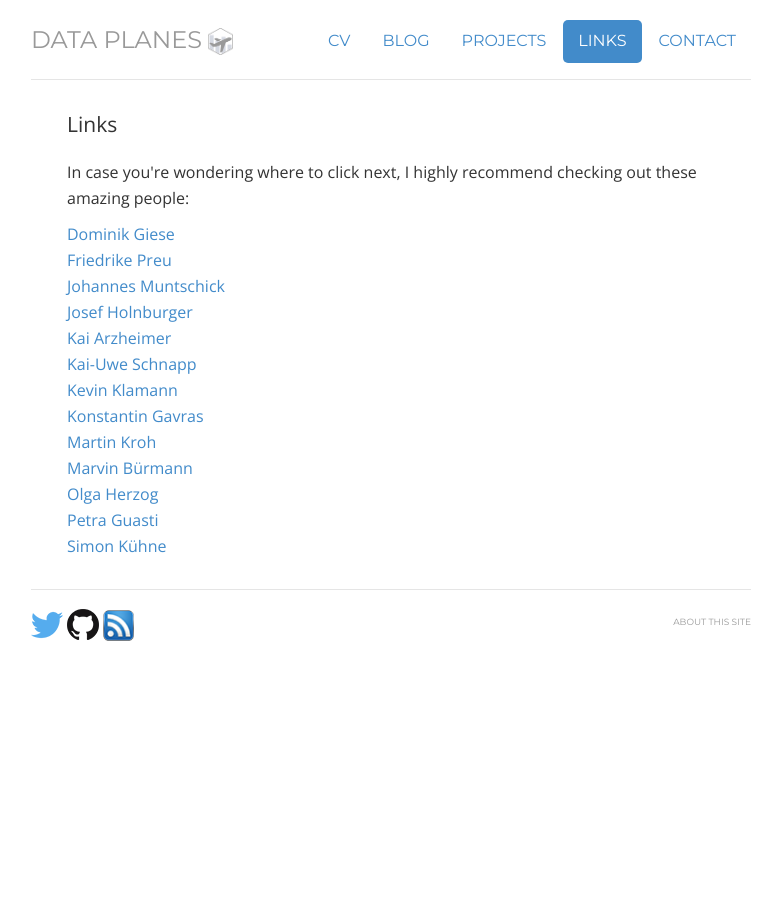
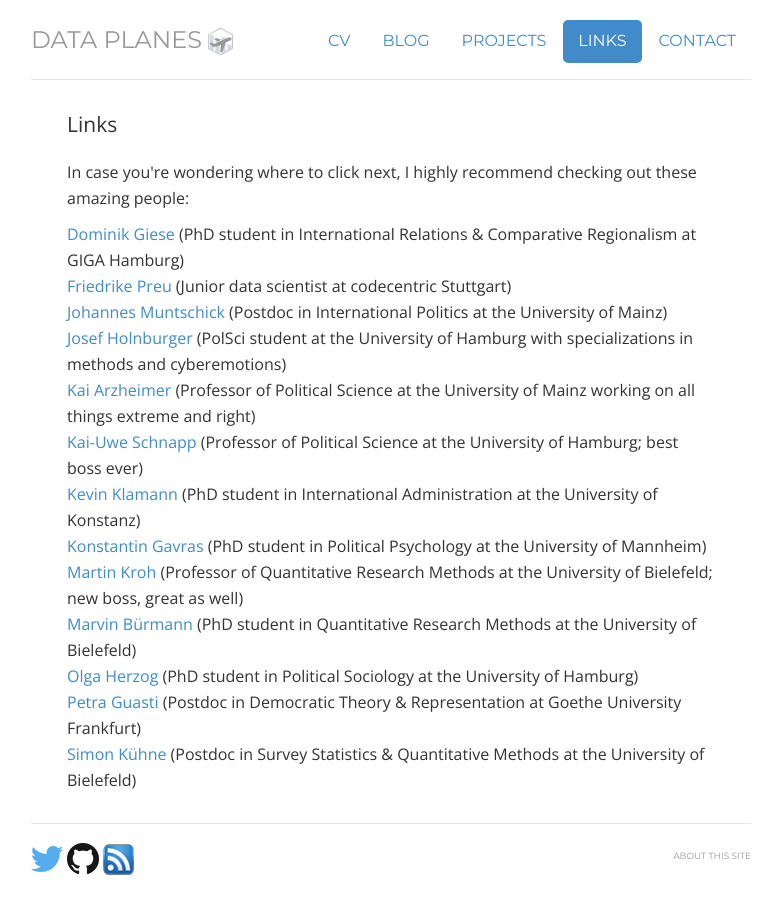
Before and after one commit to lhehnke/lhehnke.github.io, a Jekyll site: the page built from links/index.html, in a window 1280 px wide. Shown: the whole page, without its empty margins (249-1031 px from the left). Built offline with Jekyll 4.4.1, drawn with Linux system fonts in a browser that asks for light colours; nearby versions of some CDN libraries.

Commit message:
Add info

```diff
--- a/links/index.html
+++ b/links/index.html
@@ -17,19 +17,19 @@ contact: passive
 			<link href="https://maxcdn.bootstrapcdn.com/font-awesome/4.6.3/css/font-awesome.min.css" rel="stylesheet" />
 
     <ul class="list-unstyled">
-                                                        	 <li> <a href="https://gem-stones.eu/people/dominik-giese" target="_blank">Dominik Giese</a></li>
-                                                	 <li> <a href="https://www.codecentric.de/team/friederike-preu/" target="_blank">Friedrike Preu</a></li>
-                                          	 <li> <a href="https://international.politics.uni-mainz.de/staff/johannes-muntschick/" target="_blank">Johannes Muntschick</a></li>
-                                    	 <li> <a href="http://blog.holnburger.com/" target="_blank">Josef Holnburger</a></li>
-                              	 <li> <a href="http://www.kai-arzheimer.com/" target="_blank">Kai Arzheimer</a></li>
-                        	 <li> <a href="https://www.wiso.uni-hamburg.de/fachbereich-sowi/professuren/schnapp/team/schnapp-kai-uwe.html" target="_blank">Kai-Uwe Schnapp</a></li>
-                  	 <li> <a href="https://www.polver.uni-konstanz.de/en/seibel/professors/adjunct-professors/kevin-klamann/" target="_blank">Kevin Klamann</a></li>
-                  	                   	 <li> <a href="http://konstantin.gavras.de/" target="_blank">Konstantin Gavras</a></li>
-            	 <li> <a href="https://ekvv.uni-bielefeld.de/pers_publ/publ/PersonDetail.jsp?personId=120195853" target="_blank">Martin Kroh</a></li>
-      	 <li> <a href="http://mbuermann.de/" target="_blank">Marvin Bürmann</a></li>
-	 <li> <a href="https://www.wiso.uni-hamburg.de/fachbereich-sowi/professuren/schnapp/team/herzog-olga.html" target="_blank">Olga Herzog</a></li>
-	 	 <li> <a href="http://www.fb03.uni-frankfurt.de/60977547/petra-guasti" target="_blank">Petra Guasti</a></li>
-	 	 	 	 <li> <a href="http://www.simon-kuehne.de/" target="_blank">Simon Kühne</a></li>
+                                                        	 <li> <a href="https://gem-stones.eu/people/dominik-giese" target="_blank">Dominik Giese</a> (PhD student in International Relations & Comparative Regionalism at GIGA Hamburg)</li>
+                                                	 <li> <a href="https://www.codecentric.de/team/friederike-preu/" target="_blank">Friedrike Preu</a> (Junior data scientist at codecentric Stuttgart)</li>
+                                          	 <li> <a href="https://international.politics.uni-mainz.de/staff/johannes-muntschick/" target="_blank">Johannes Muntschick</a> (Postdoc in International Politics at the University of Mainz)</li>
+                                    	 <li> <a href="http://blog.holnburger.com/" target="_blank">Josef Holnburger</a> (PolSci student at the University of Hamburg with specializations in methods and cyberemotions) </li>
+                              	 <li> <a href="http://www.kai-arzheimer.com/" target="_blank">Kai Arzheimer</a> (Professor of Political Science at the University of Mainz working on all things extreme and right)</li>
+                        	 <li> <a href="https://www.wiso.uni-hamburg.de/fachbereich-sowi/professuren/schnapp/team/schnapp-kai-uwe.html" target="_blank">Kai-Uwe Schnapp</a> (Professor of Political Science at the University of Hamburg; best boss ever)</li>
+                  	 <li> <a href="https://www.polver.uni-konstanz.de/en/seibel/professors/adjunct-professors/kevin-klamann/" target="_blank">Kevin Klamann</a> (PhD student in International Administration at the University of Konstanz)</li>
+                  	                   	 <li> <a href="http://konstantin.gavras.de/" target="_blank">Konstantin Gavras</a> (PhD student in Political Psychology at the University of Mannheim)</li>
+            	 <li> <a href="https://ekvv.uni-bielefeld.de/pers_publ/publ/PersonDetail.jsp?personId=120195853" target="_blank">Martin Kroh</a> (Professor of Quantitative Research Methods at the University of Bielefeld; new boss, great as well)</li>
+      	 <li> <a href="http://mbuermann.de/" target="_blank">Marvin Bürmann</a> (PhD student in Quantitative Research Methods at the University of Bielefeld)</li>
+	 <li> <a href="https://www.wiso.uni-hamburg.de/fachbereich-sowi/professuren/schnapp/team/herzog-olga.html" target="_blank">Olga Herzog</a> (PhD student in Political Sociology at the University of Hamburg)</li>
+	 	 <li> <a href="http://www.fb03.uni-frankfurt.de/60977547/petra-guasti" target="_blank">Petra Guasti</a> (Postdoc in Democratic Theory & Representation at Goethe University Frankfurt)</li>
+	 	 	 	 <li> <a href="http://www.simon-kuehne.de/" target="_blank">Simon Kühne</a> (Postdoc in Survey Statistics & Quantitative Methods at the University of Bielefeld)</li>
 	</ul>
 
 
```
